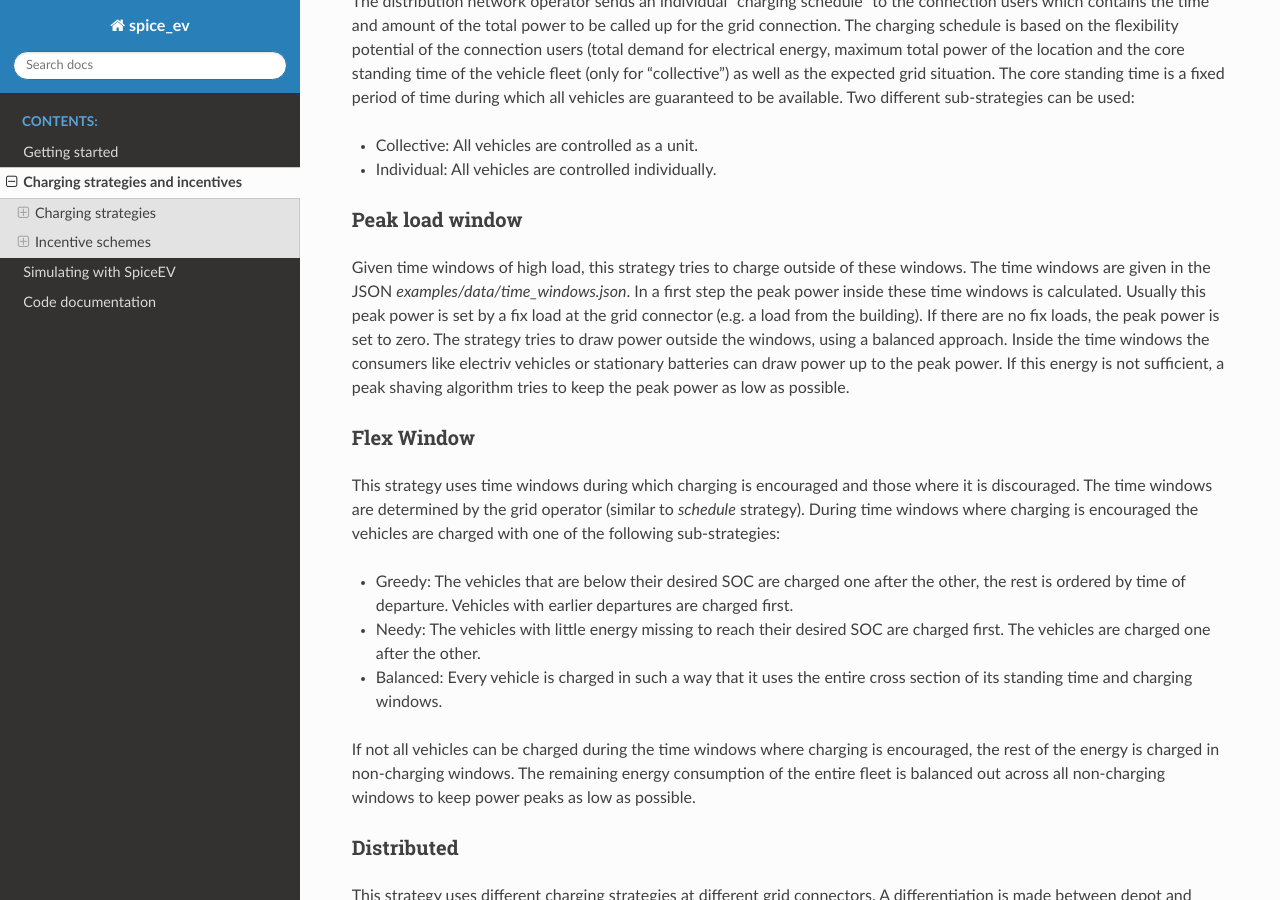
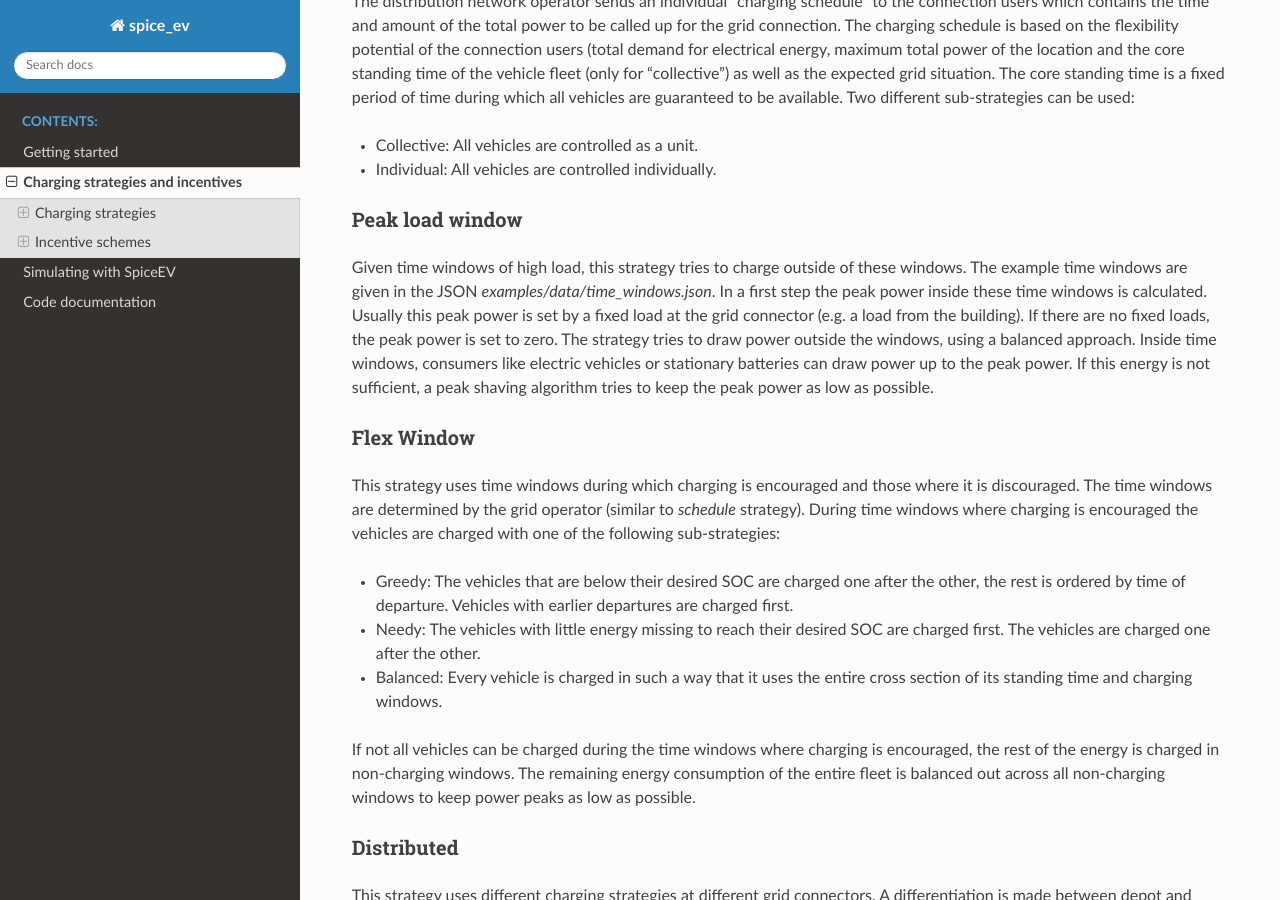
Before and after one commit to rl-institut/spice_ev, a Sphinx documentation site: the page built from doc/source/charging_strategies_incentives.rst, in a window 1280 px wide and 900 px high, scrolled down 1171 px. Built offline with Sphinx 7.4.7 and the Read the Docs theme 2.0.0, drawn with Linux system fonts in a browser that asks for light colours.

Commit message:
fix typos in doc and add warning if no time windows are found

```diff
--- a/doc/source/charging_strategies_incentives.rst
+++ b/doc/source/charging_strategies_incentives.rst
@@ -64,12 +64,12 @@ Two different sub-strategies can be used:
 
 Peak load window
 ----------------
-Given time windows of high load, this strategy tries to charge outside of these windows. The time windows are given in
-the JSON `examples/data/time_windows.json`. In a first step the peak power inside these time windows is calculated.
-Usually this peak power is set by a fix load at the grid connector (e.g. a load from the building). If there are no
-fix loads, the peak power is set to zero.
+Given time windows of high load, this strategy tries to charge outside of these windows. The example time windows are
+given in the JSON `examples/data/time_windows.json`. In a first step the peak power inside these time windows is calculated.
+Usually this peak power is set by a fixed load at the grid connector (e.g. a load from the building). If there are no
+fixed loads, the peak power is set to zero.
 The strategy tries to draw power outside the windows, using a balanced approach.
-Inside the time windows the consumers like electriv vehicles or stationary batteries can draw power up to the peak power.
+Inside time windows, consumers like electric vehicles or stationary batteries can draw power up to the peak power.
 If this energy is not sufficient, a peak shaving algorithm tries to keep the peak power as low as possible.
 
 Flex Window
```
Also changed, not shown: 1 other file.
